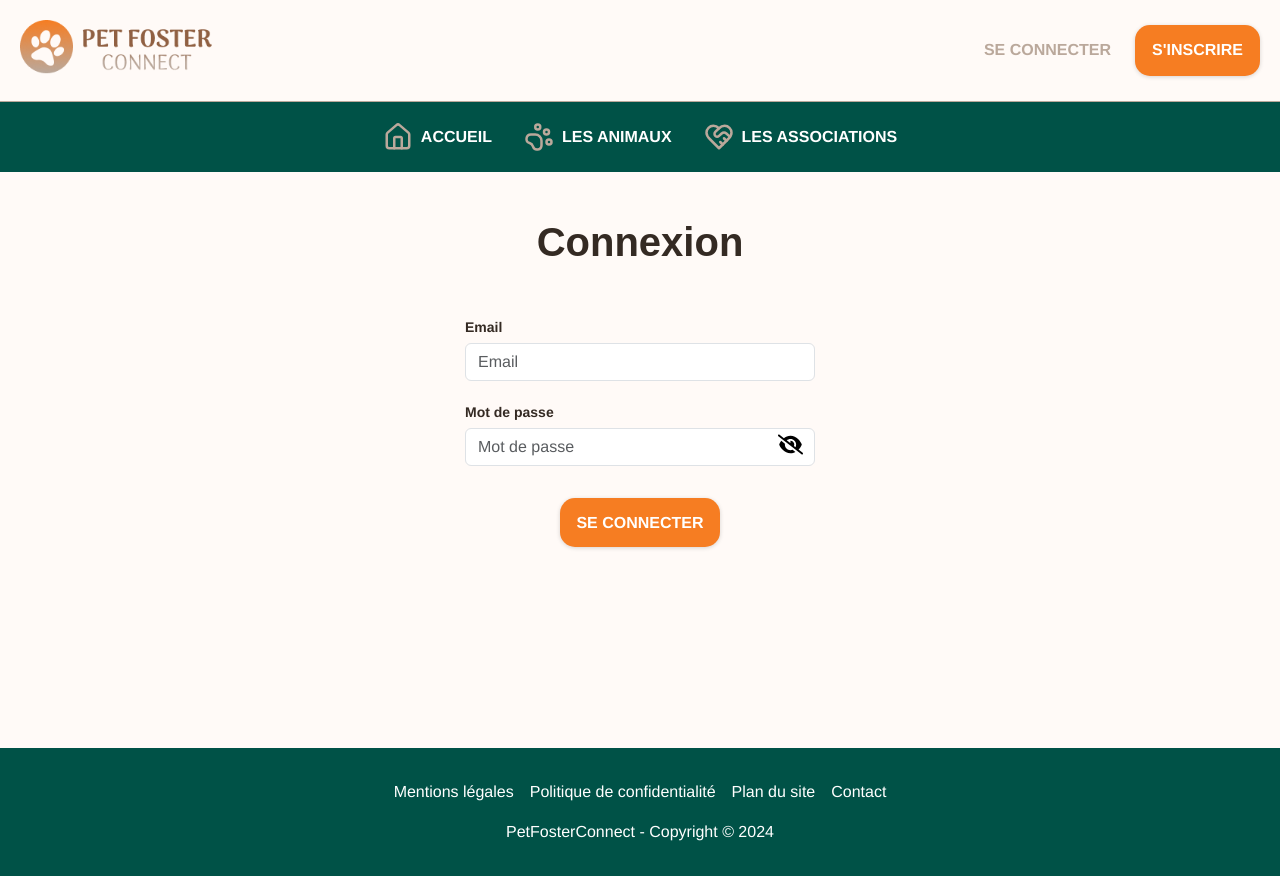
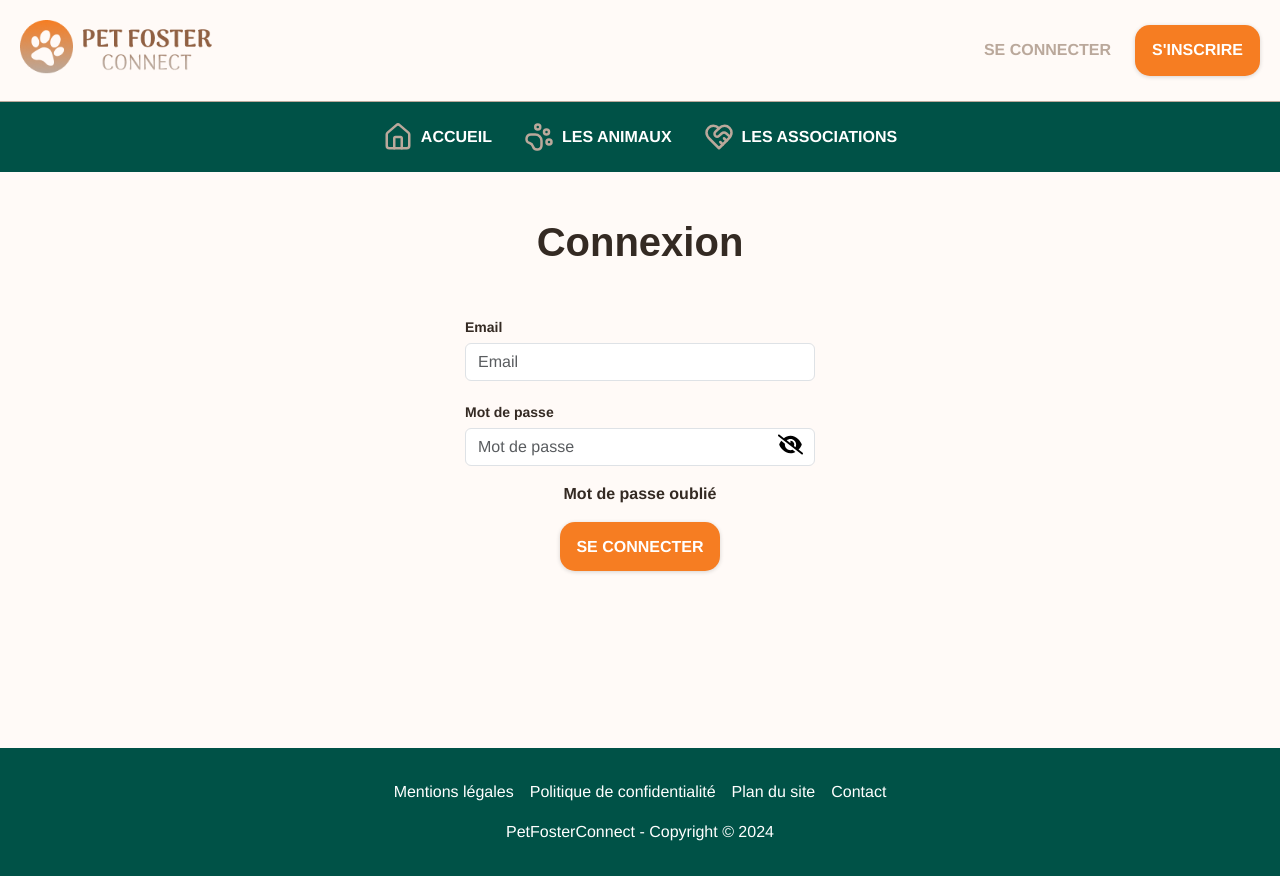
Before and after one commit to SloanGa/PetFosterConnect, a React (Vite) app: page /connexion in a window 1280 px wide. Built offline with nearby package versions, Linux system fonts and the light colour scheme; no server answers; a web font is replaced by a local one.

Commit message:
try fix redirection

```diff
--- a/src/Pages/Connexion/Connexion.tsx
+++ b/src/Pages/Connexion/Connexion.tsx
@@ -3,6 +3,7 @@ import { Helmet } from "react-helmet-async";
 import Loading from "../../Components/Loading/Loading.tsx";
 import Header from "../../Components/Header/Header";
 import { Link } from "react-router-dom";
+import AppLink from "../../Components/Links/AppLink.tsx";
 import Icon from "../../Components/Icon/Icon.tsx";
 import { useRef } from "react";
 import Footer from "../../Components/Footer/Footer";
@@ -167,10 +168,10 @@ const Connexion = () => {
 							</Form.Group>
 
 							{/* Mot de passe oublié */}
-
-							<Link
+							<AppLink
 								to="/reinitialisation-mot-de-passe"
 								title="Mot de passe oublié"
+								text="Mot de passe oublié"
 								aria-label="Aller vers la page de réinitialisation du mot de passe."
 							/>
 
```
Also changed, not shown: src/Components/Links/AppLink.tsx (+2 -7 lines).
